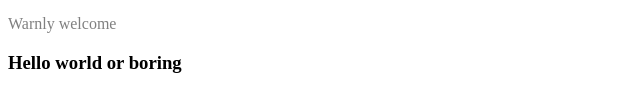
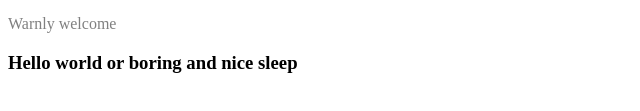
Before and after one commit to rawaimsh/first_commit, a plain HTML site: page index.html in a window 1280 px wide. Shown: the part 151-262 px from the top of the page, without its empty margins (0-640 px from the left). Drawn offline with Linux system fonts and the light colour scheme.

Commit message:
change in inxex

```diff
--- a/index.html
+++ b/index.html
@@ -14,6 +14,6 @@
     <br>
     <h3>Happy coding</h3>
     <p>Warnly welcome</p>
-    <h3>Hello world or boring</h3>
+    <h3>Hello world or boring and nice sleep</h3>
 </body>
 </html>
```
